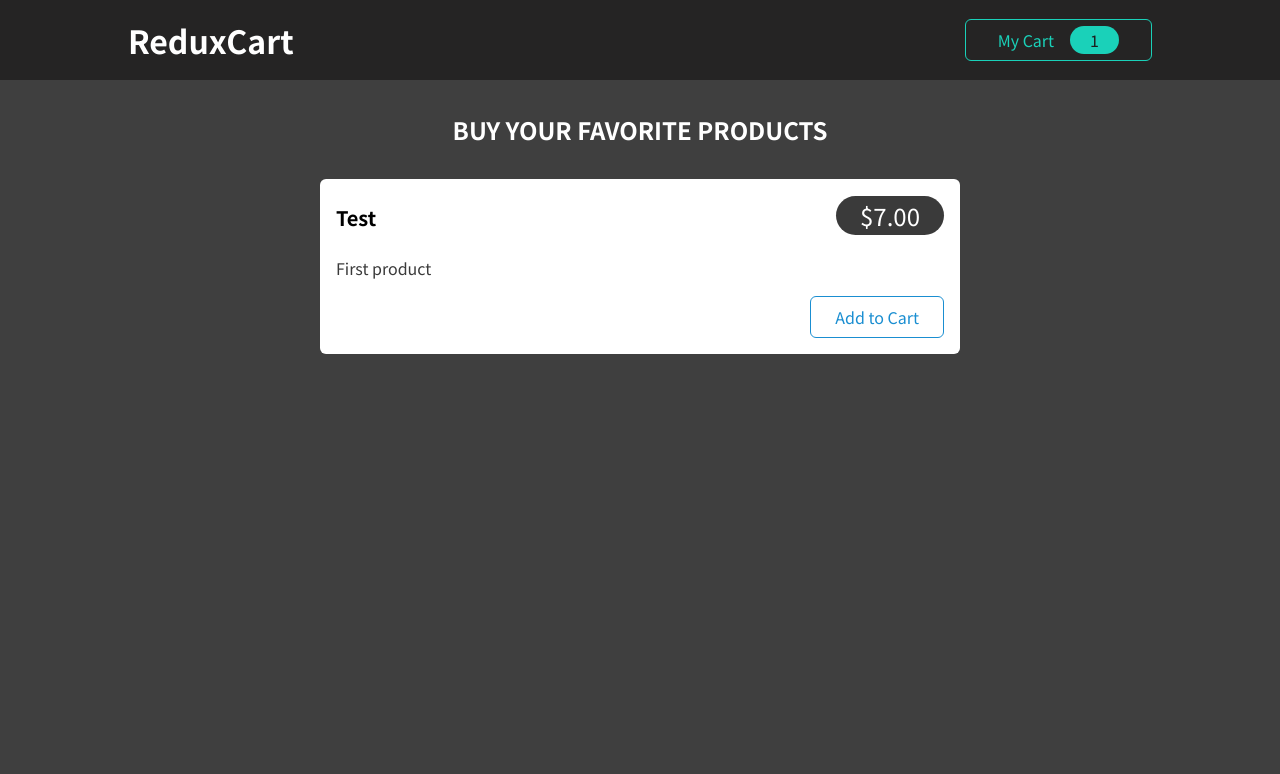
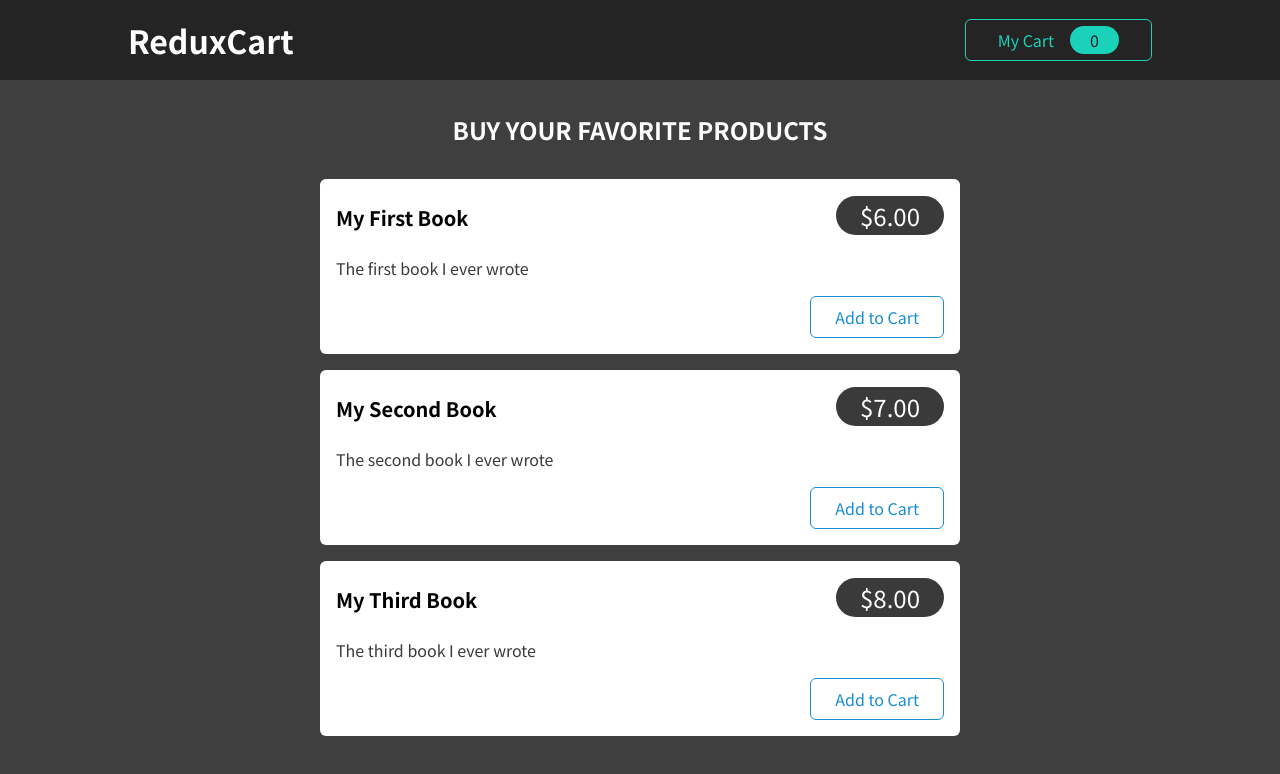
Before and after one commit to MS-D-rei/React_Redux_Async_Sample_App, a React (Vite) app: page / in a window 1280 px wide. Shown: the top 774 px of the page. Built offline with nearby package versions, Linux system fonts and the light colour scheme.

Commit message:
add dummy product in Products and cart quantity in CartButton

```diff
--- a/src/components/Cart/CartButton.tsx
+++ b/src/components/Cart/CartButton.tsx
@@ -4,7 +4,7 @@ import { toggle } from "@/store/uiSlice";
 
 function CartButton() {
   const dispatch = useAppDispatch();
-  const isCartVisible = useAppSelector((state) => state.ui.isCartVisible)
+  const cartQuantity = useAppSelector((state) => state.cart.totalQuantity);
 
   const toggleCartHandler = () => {
     dispatch(toggle());
@@ -13,7 +13,7 @@ function CartButton() {
   return (
     <CartButtonButton onClick={toggleCartHandler}>
       <span>My Cart</span>
-      <CartButtonBadgeSpan>1</CartButtonBadgeSpan>
+      <CartButtonBadgeSpan>{cartQuantity}</CartButtonBadgeSpan>
     </CartButtonButton>
   )
 }
--- a/src/components/Shop/ProductItem.tsx
+++ b/src/components/Shop/ProductItem.tsx
@@ -4,14 +4,28 @@ import {
   ProductItemLI,
   ProductItemPriceDiv,
 } from '@/components/Shop/ProductItemStyle';
+import { useAppDispatch, useAppSelector } from '@/hooks/store-hooks';
+import { addItemToCart } from '@/store/cartSlice';
 
 interface ProductItemProps {
+  id: string;
   title: string;
   price: number;
   description: string;
 }
 
-function ProductItem({ title, price, description }: ProductItemProps) {
+function ProductItem({ id, title, price, description }: ProductItemProps) {
+  const dispatch = useAppDispatch();
+  const cartItems = useAppSelector((state) => state.cart.items);
+
+  const addItemToCartHandler = () => {
+    dispatch(addItemToCart({
+      id: id,
+      title: title,
+      price: price,
+    }));
+  }
+
   return (
     <ProductItemLI>
       <Card>
@@ -21,7 +35,7 @@ function ProductItem({ title, price, description }: ProductItemProps) {
         </header>
         <p>{description}</p>
         <ProductItemActionsDiv>
-          <button>Add to Cart</button>
+          <button onClick={addItemToCartHandler}>Add to Cart</button>
         </ProductItemActionsDiv>
       </Card>
     </ProductItemLI>
--- a/src/components/Shop/Products.tsx
+++ b/src/components/Shop/Products.tsx
@@ -1,12 +1,42 @@
 import ProductItem from '@/components/Shop/ProductItem';
 import { ProductsSection } from '@/components/Shop/ProductsStyle';
+import { ProductType } from '@/components/Shop/types';
+
+const DUMMY_PRODUCTS: ProductType[] = [
+  {
+    id: 'p1',
+    title: 'My First Book',
+    price: 6,
+    description: 'The first book I ever wrote',
+  },
+  {
+    id: 'p2',
+    title: 'My Second Book',
+    price: 7,
+    description: 'The second book I ever wrote',
+  },
+  {
+    id: 'p3',
+    title: 'My Third Book',
+    price: 8,
+    description: 'The third book I ever wrote',
+  },
+];
 
 function Products() {
   return (
     <ProductsSection>
       <h2>Buy your favorite products</h2>
       <ul>
-        <ProductItem title="Test" price={7} description="First product" />
+        {DUMMY_PRODUCTS.map((product) => (
+          <ProductItem
+            key={product.id}
+            id={product.id}
+            title={product.title}
+            price={product.price}
+            description={product.description}
+          />
+        ))}
       </ul>
     </ProductsSection>
   );
--- /dev/null
+++ b/src/components/Shop/types.ts
@@ -0,0 +1,6 @@
+export interface ProductType {
+  id: string;
+  title: string;
+  price: number;
+  description: string;
+}
--- a/src/store/cartSlice.ts
+++ b/src/store/cartSlice.ts
@@ -18,6 +18,7 @@ const cartSlice = createSlice({
     addItemToCart: (state, action) => {
       const newItem = action.payload;
       const existingItem = state.items.find((item) => item.id === newItem.id);
+      state.totalQuantity += 1;
       if (!existingItem) {
         state.items.push({
           id: newItem.id,
@@ -34,6 +35,7 @@ const cartSlice = createSlice({
     removeItemFromCart: (state, action) => {
       const id = action.payload;
       const existingItem = state.items.find((item) => item.id === id);
+      state.totalQuantity -= 1;
       if (existingItem!.quantity === 1) {
         state.items = state.items.filter((item) => item.id !== id);
       } else {
```
